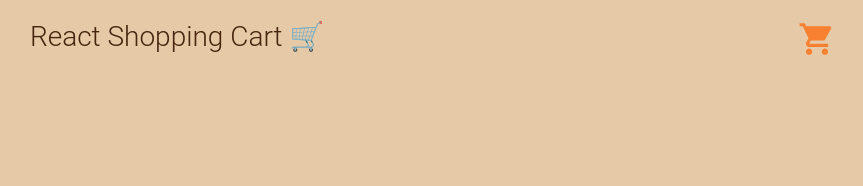
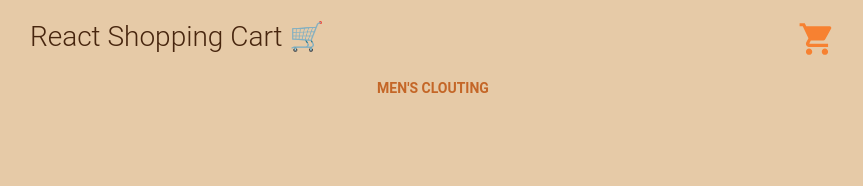
Before and after one commit to diipacheco/react-shopping-cart, a React (Create React App) app: page / in a window 1280 px wide. Shown: the top 186 px of the page, without its empty margins (207-1070 px from the left). Built offline with nearby package versions, Linux system fonts and the light colour scheme.

Commit message:
adds html structure to Categories  component

```diff
--- /dev/null
+++ b/src/components/CategoriesList/index.tsx
@@ -0,0 +1,11 @@
+import React from 'react';
+
+import { Container } from './styles';
+
+export default function CategoriesList() {
+  return (
+    <Container>
+      <li>MEN&apos;S CLOUTING</li>
+    </Container>
+  );
+}
--- /dev/null
+++ b/src/components/CategoriesList/styles.ts
@@ -0,0 +1,15 @@
+import styled from 'styled-components';
+
+export const Container = styled.ul`
+  display: flex;
+  justify-content: center;
+
+  padding: 20px 0;
+
+  > li {
+    list-style: none;
+    color: var(--dark-orange);
+    font-size: 14px;
+    font-weight: 700;
+  }
+`;
--- a/src/components/Header/index.tsx
+++ b/src/components/Header/index.tsx
@@ -1,17 +1,21 @@
 import React from 'react';
 import { MdShoppingCart } from 'react-icons/md';
+import CategoriesList from '../CategoriesList';
 
-import { Container, CartContainer } from './styles';
+import { Container, CartContainer, Content } from './styles';
 
 export default function Header() {
   return (
     <Container>
+      <Content>
         <h1>React Shopping Cart 🛒</h1>
         <CartContainer>
           <button type="button">
             <MdShoppingCart size={38} />
           </button>
         </CartContainer>
+      </Content>
+      <CategoriesList />
     </Container>
   );
 }
--- a/src/components/Header/styles.ts
+++ b/src/components/Header/styles.ts
@@ -2,9 +2,13 @@ import styled from 'styled-components';
 
 export const Container = styled.header`
   width: 100%;
-  height: 60px;
   padding: 20px 0;
 
+  display: flex;
+  flex-direction: column;
+`;
+
+export const Content = styled.section`
   display: flex;
   justify-content: space-around;
 
@@ -15,7 +19,7 @@ export const Container = styled.header`
   }
 `;
 
-export const CartContainer = styled.section`
+export const CartContainer = styled.div`
   display: flex;
   height: 40px;
 
```
Lines whose indentation alone changed are shown as unchanged.
